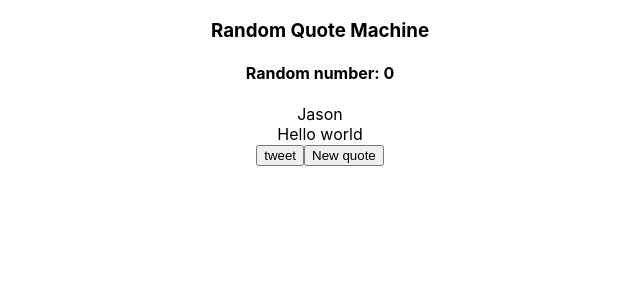
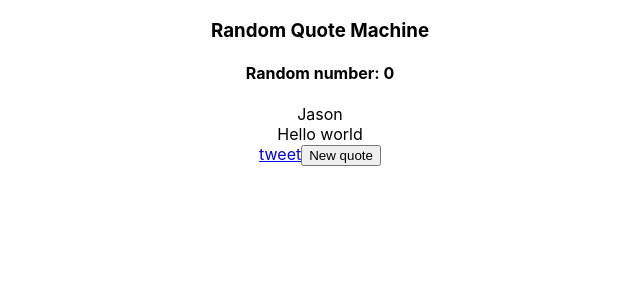
Before and after one commit to shishuwu/random-quote-machine, a React (Create React App) app: page / in a window 1280 px wide. Shown: the top 300 px of the page, without its empty margins (320-960 px from the left). Built offline with nearby package versions, Linux system fonts and the light colour scheme.

Commit message:
add twitter function

```diff
--- a/src/components/quotebox.js
+++ b/src/components/quotebox.js
@@ -18,11 +18,13 @@ function QuoteArea() {
 function ButtonArea() {
     const dispatch = useDispatch();
 
+    const randomR = useSelector(state => state.randomR);
+
     return (
         <div id="button-area">
-        <button id="tweet-quote">tweet</button>
+            <a class="button" id="tweet-quote" title="Tweet this quote!" target="_blank" href={"https://twitter.com/intent/tweet?text=" + quotes[randomR].author + quotes[randomR].text}>tweet</a>
             <button id="new-quote" onClick={() => { dispatch(randomA(quotes.length)) }}>New quote</button>
-      </div>
+        </div >
     )
 }
 
```
Lines whose indentation alone changed are shown as unchanged.
